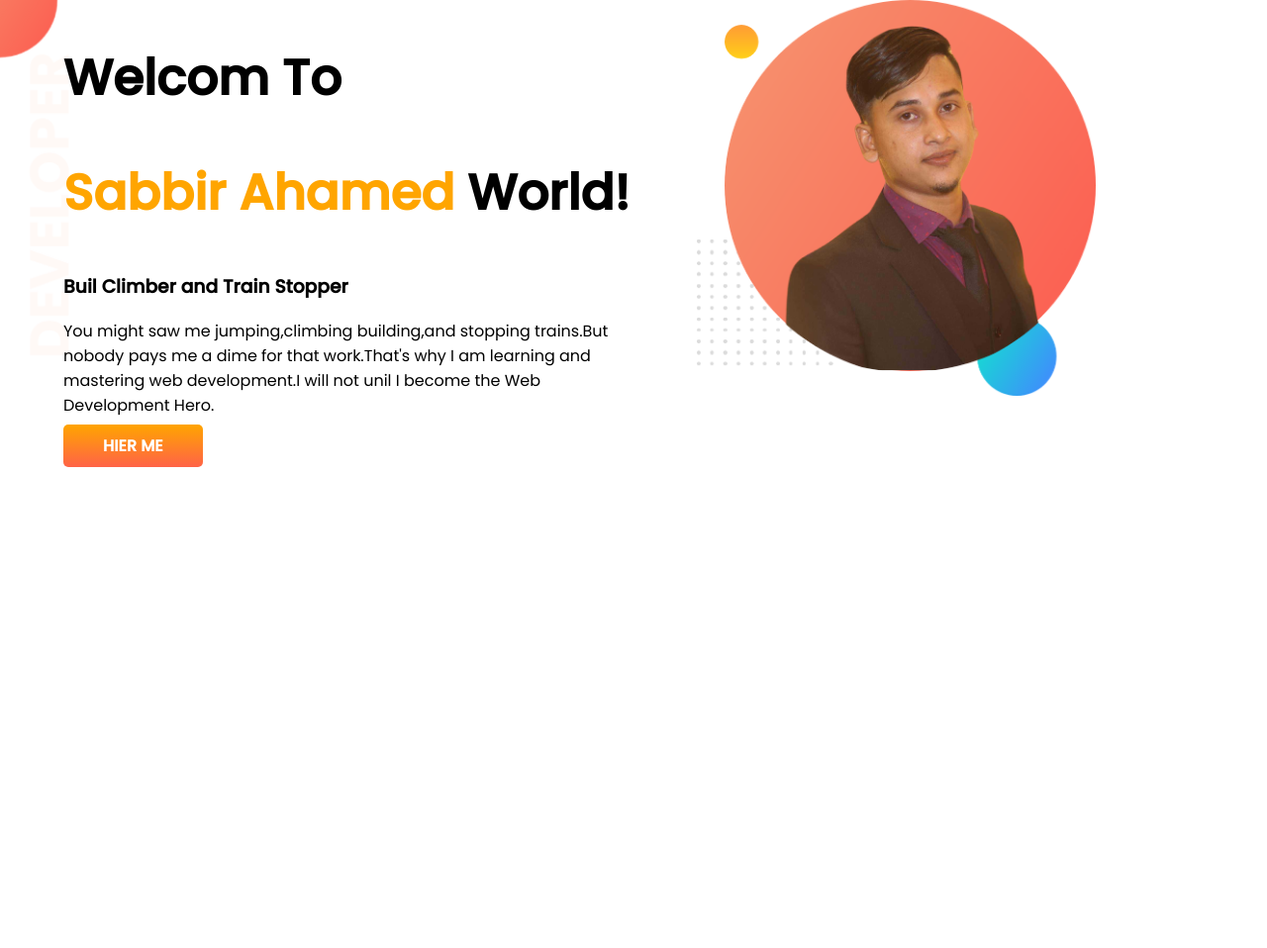
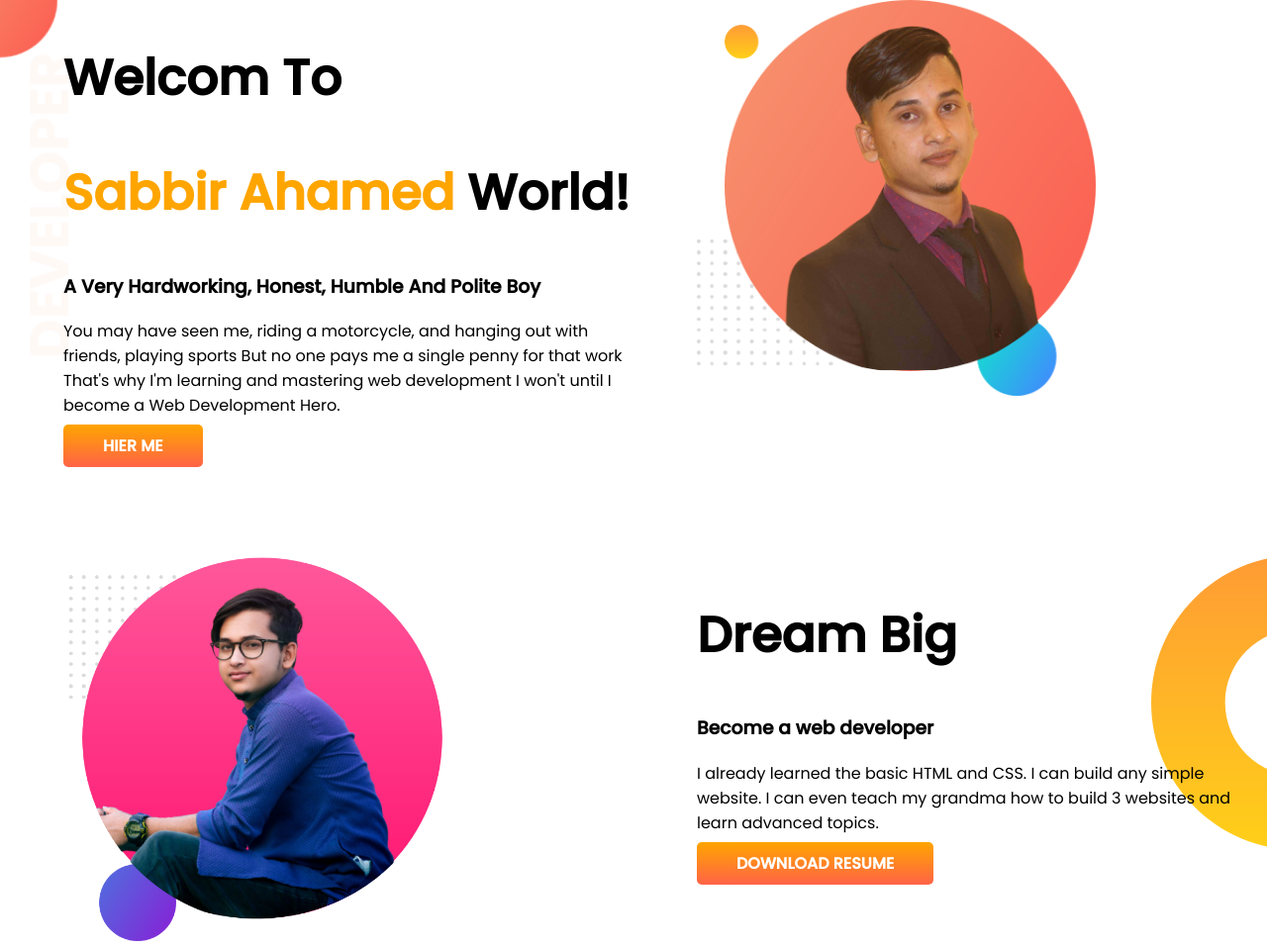
Before and after one commit to sabbirahamed25/developer-portfolio, a plain HTML site: page index.html in a window 1280 px wide. Shown: the whole page at 99% size. Before the commit the page ends 800 px from the top, so only its background shows below. Drawn offline with Linux system fonts and the light colour scheme.

Commit message:
dream big added

```diff
--- a/index.html
+++ b/index.html
@@ -15,13 +15,26 @@
         <div class="half-width">
             <H1>Welcom To</H1>
             <h1><span class="orange-color">Sabbir Ahamed</span> World!</h1>
-            <h3>Buil Climber and Train Stopper</h3>
-            <p>You might saw me jumping,climbing building,and stopping trains.But nobody pays me a dime for that work.That's why I am learning and mastering web development.I will not unil I become the Web Development Hero.</p>
+            <h3>A Very Hardworking, Honest, Humble And Polite Boy</h3>
+            <p>You may have seen me, riding a motorcycle, and hanging out with friends, playing sports But no one pays me a single penny for that work That's why I'm learning and mastering web development I won't until I become a Web Development Hero.</p>
             <a class="link-button" href="https://www.linkedin.com/in/sadik-ahamed-7407701b0/" target="_blank" rel="">HIER ME</a>
         </div>
         <div class="half-width">
             <img src="images/sadik-pp.png" alt="">
         </div>
     </section>
+
+    <section class="dream-big">
+        <div class="half-width">
+            <img src="images/sabbir-01.png" alt="">
+        </div>
+        <div class="half-width">
+            <h1>Dream Big</h1>
+            <h3>Become a web developer</h3>
+            <p>I already learned the basic HTML and CSS. I can build any simple website. I can even teach my grandma how to build 3 websites and learn advanced topics.</p>
+            <a class="link-button" href="https://web.facebook.com/sabbirahamed.sadik.3/" target="_blank">DOWNLOAD RESUME</a>
+
+        </div>
+    </section>
 </body>
 </html>
--- a/style.css
+++ b/style.css
@@ -31,3 +31,9 @@ section{
     background-image: url(images/top-banner.png);
     background-repeat: no-repeat;
 }
+.dream-big{
+    background-image: url(images/dream-bg.png);
+    background-repeat: no-repeat;
+    background-position: right;
+    padding-top: 100px;
+}
```
